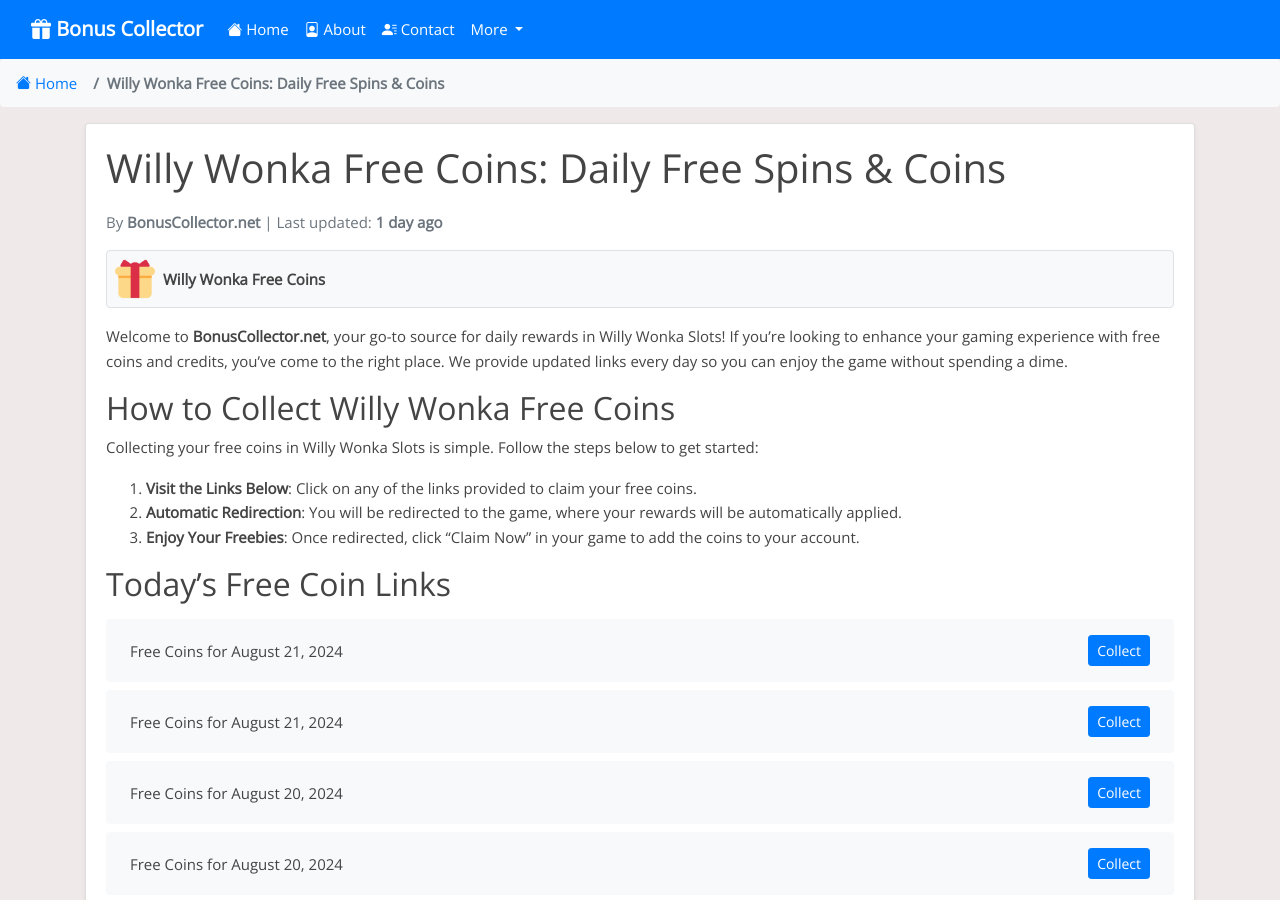
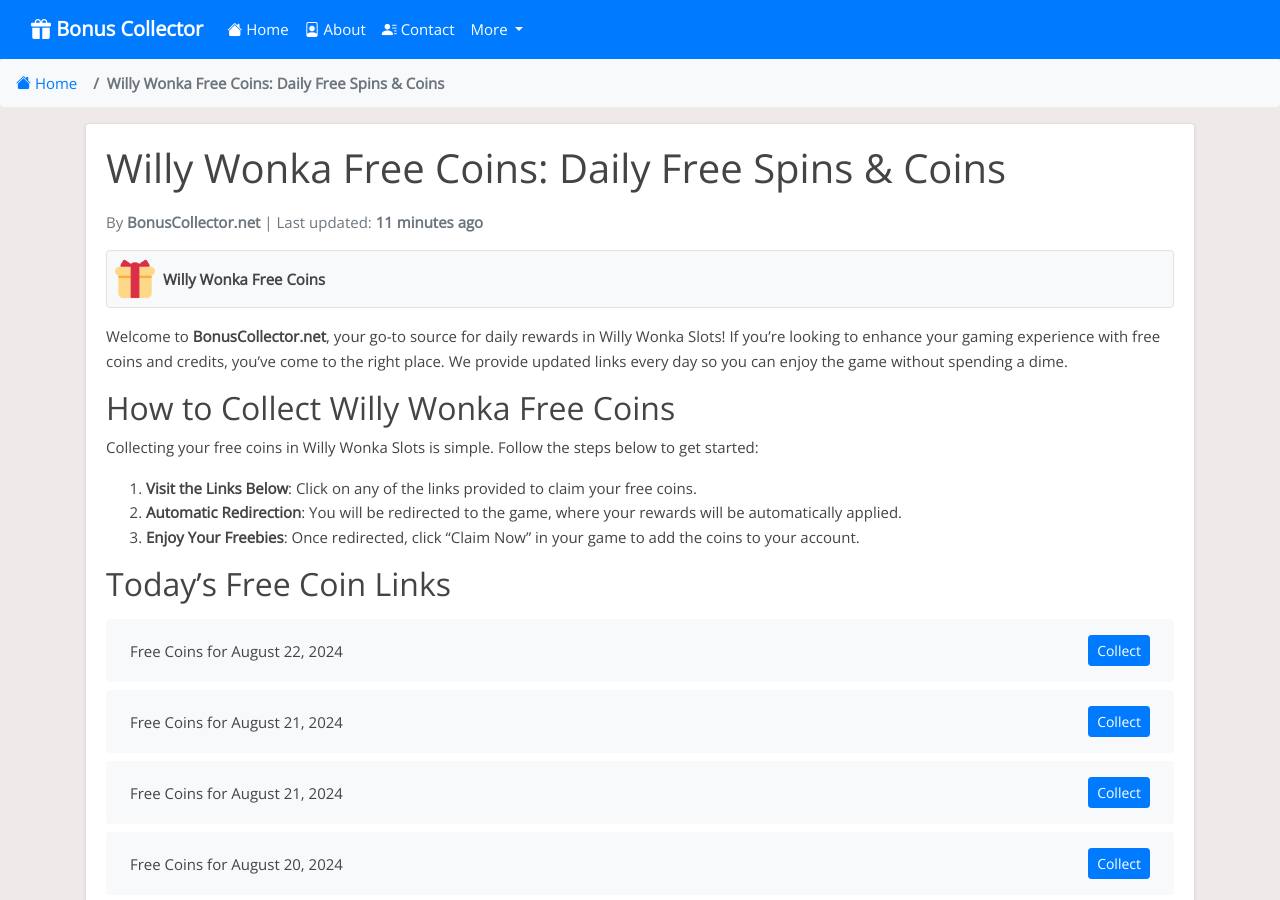
Before and after one commit to Prollad99/bs-net, a Jekyll site: the page built from _posts/2024-06-30-willy-wonka.md, in a window 1280 px wide and 900 px high. Built offline with Jekyll 4.4.1, drawn with Linux system fonts in a browser that asks for light colours; nearby versions of some CDN libraries; comment, search, counter and statistics services are not loaded; some of the changed text lies outside the part shown.

Commit message:
Update willy-wonka reward links and last modified date

```diff
--- a/_data/include_files.yml
+++ b/_data/include_files.yml
@@ -50,7 +50,7 @@
   last_modified: 2024-08-21 17:09:18
 
 willy-wonka.html:
-  last_modified: 2024-08-21 03:11:06
+  last_modified: 2024-08-22 03:12:17
 
 huuuge-casino.html:
   last_modified: 2024-08-21 17:33:21
--- a/_includes/willy-wonka.html
+++ b/_includes/willy-wonka.html
@@ -1,4 +1,8 @@
 <ul class="list-group mt-3 mb-4">
+  <li class="list-group-item d-flex justify-content-between align-items-center">
+    <span>Free Coins for August 22, 2024</span>
+    <a href="https://zynga.social/01baf5" class="btn btn-primary btn-sm">Collect</a>
+  </li>
   <li class="list-group-item d-flex justify-content-between align-items-center">
     <span>Free Coins for August 21, 2024</span>
     <a href="https://zynga.social/1owa" class="btn btn-primary btn-sm">Collect</a>
@@ -395,8 +399,4 @@
     <span>Free Coins for August 4, 2024</span>
     <a href="https://zynga.social/dusr" class="btn btn-primary btn-sm">Collect</a>
   </li>
-  <li class="list-group-item d-flex justify-content-between align-items-center">
-    <span>Free Coins for August 4, 2024</span>
-    <a href="https://zynga.social/lv2t" class="btn btn-primary btn-sm">Collect</a>
-  </li>
 </ul>
```
Also changed, not shown: links-json/willy-wonka.json (+4 -4 lines).
